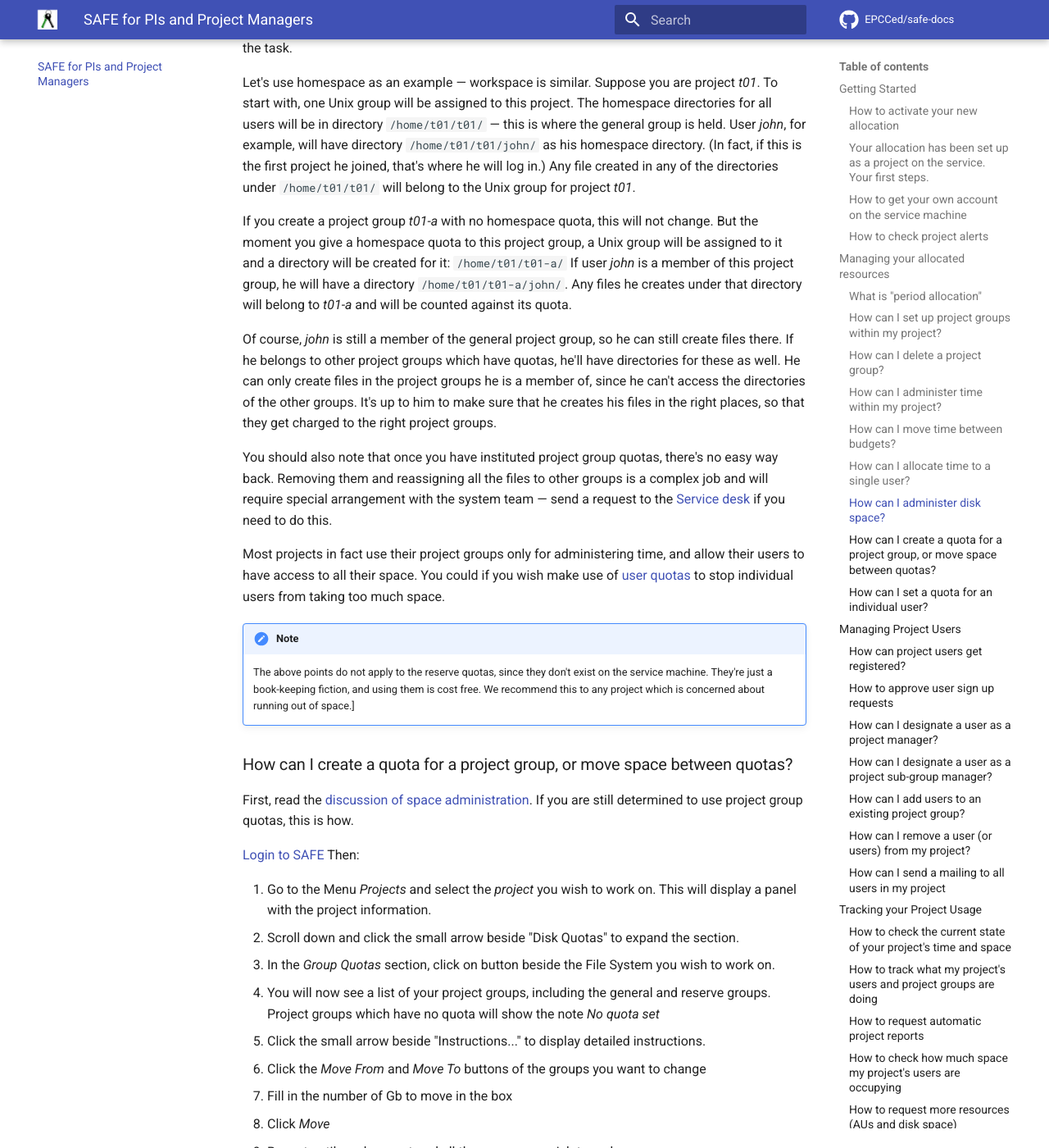
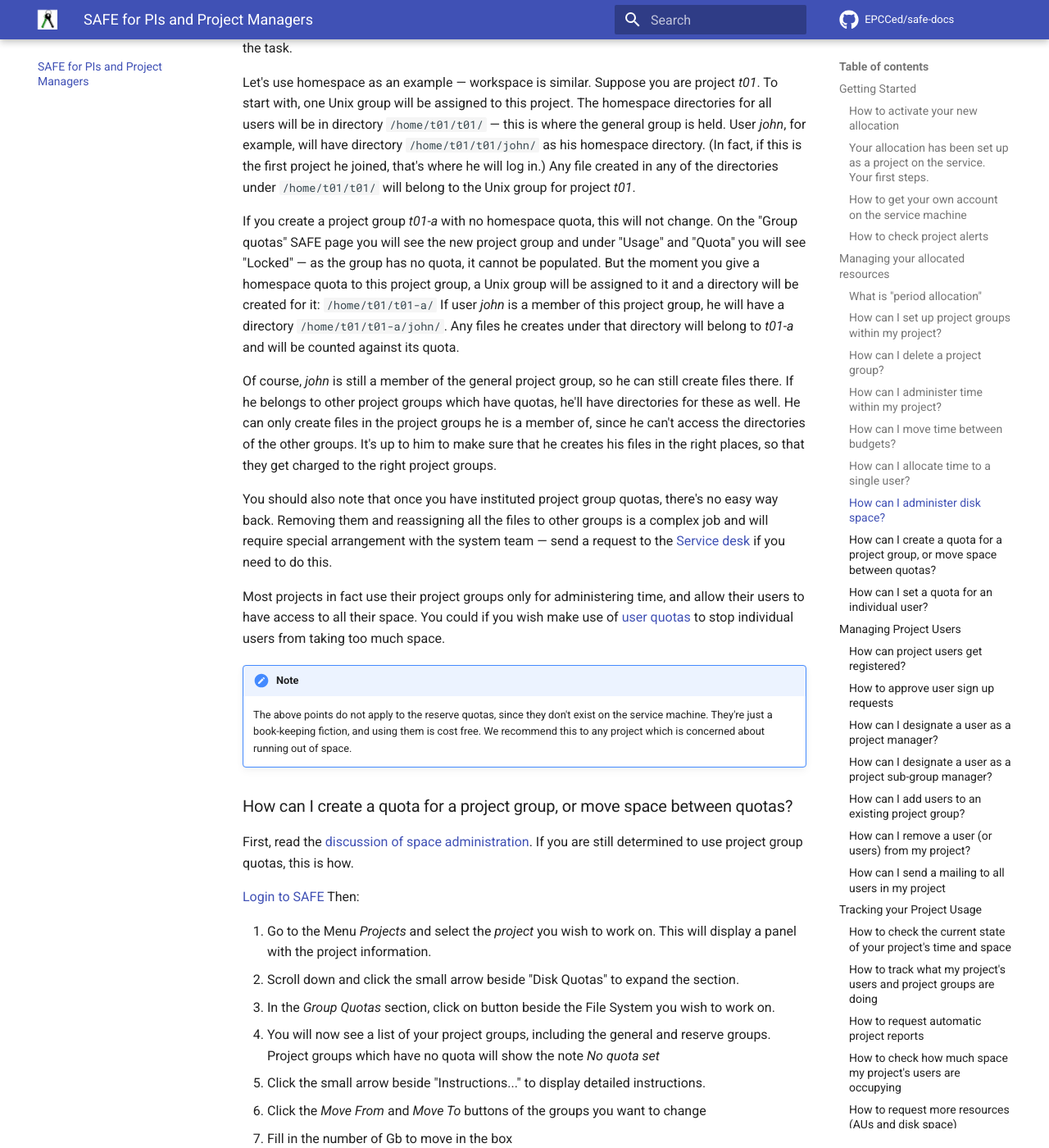
Before and after one commit to EPCCed/safe-docs, an MkDocs documentation site: the page built from docs/safe-for-managers.md, in a window 1280 px wide and 1400 px high, scrolled down 6297 px. Shown: the whole window at 82% size. Built offline with MkDocs 1.6.1 and Material for MkDocs 9.7.7, drawn with Linux system fonts in a browser that asks for light colours; comment, search, counter and statistics services are not loaded.

Commit message:
Update safe-for-managers.md
Added description of "Locked" quota as per https://safe-redmine.epcc.ed.ac.uk/issues/2278

```diff
--- a/docs/safe-for-managers.md
+++ b/docs/safe-for-managers.md
@@ -7,7 +7,7 @@ This section covers the use of SAFE to:
 
 
 
-Principal Investigators (grant holders) can manage their allocations efficiently via [SAFE](https://safe.epcc.ed.ac.uk)
+Principal Investigators (grant holders) can manage their allocations efficiently via [SAFE](https://safe.epcc.ed.ac.uk).
 
 <!--
 
@@ -297,7 +297,7 @@ Beyond the general and reserve quotas, you can also have quotas for the project
 Let's use homespace as an example &mdash; workspace is similar. Suppose you are project *t01*. To start with, one Unix group will be assigned to this project. The homespace directories for all users will be in directory `/home/t01/t01/` &mdash; this is where the general group is held. User *john*, for example, will have directory `/home/t01/t01/john/` as his homespace directory. (In fact, if this is the first project he joined, that's where he will log in.) Any file created in any of the directories under `/home/t01/t01/` will belong to the Unix group for project *t01*.
 
 
-If you create a project group *t01-a* with no homespace quota, this will not change. But the moment you give a homespace quota to this project group, a Unix group will be assigned to it and a directory will be created for it: `/home/t01/t01-a/`
+If you create a project group *t01-a* with no homespace quota, this will not change. On the "Group quotas" SAFE page you will see the new project group and under "Usage" and "Quota" you will see "Locked" &mdash; as the group has no quota, it cannot be populated. But the moment you give a homespace quota to this project group, a Unix group will be assigned to it and a directory will be created for it: `/home/t01/t01-a/`
 If user *john* is a member of this project group, he will have a directory `/home/t01/t01-a/john/`.  Any files he creates under that directory will belong to *t01-a* and will be counted against its quota.
 
 
@@ -316,7 +316,7 @@ Most projects in fact use their project groups only for administering time, and
 
 
 !!! Note
-    The above points do not apply to the reserve quotas, since they don't exist on the service machine. They're just a book-keeping fiction, and using them is cost free. We recommend this to any project which is concerned about running out of space.]
+    The above points do not apply to the reserve quotas, since they don't exist on the service machine. They're just a book-keeping fiction, and using them is cost free. We recommend this to any project which is concerned about running out of space.
 
 
 ### <a id="mvspace"></a> How can I create a quota for a project group, or move space between quotas?
```
